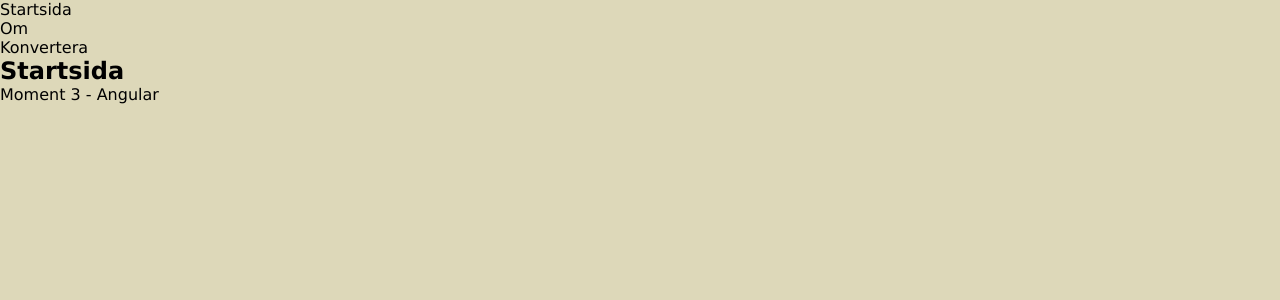
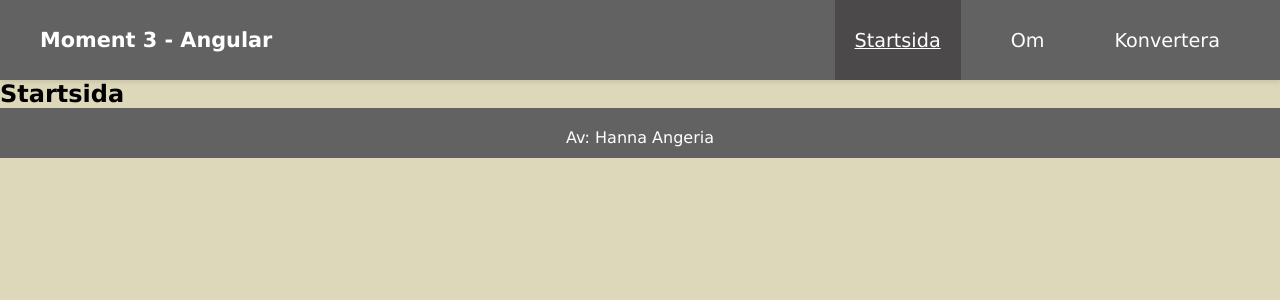
Before and after one commit to haan2402/moment3-typescript, an Angular app: page /home in a window 1280 px wide. Shown: the top 300 px of the page. Built offline with nearby package versions, Linux system fonts and the light colour scheme.

Commit message:
styling för header och footer i komponenter, lagt till active på länkar

```diff
--- a/src/app/app.component.ts
+++ b/src/app/app.component.ts
@@ -1,11 +1,11 @@
 import { Component } from '@angular/core';
-import { RouterLink, RouterOutlet } from '@angular/router';
+import { RouterOutlet } from '@angular/router';
 import { FooterComponent } from './footer/footer.component';
 import { HeaderComponent } from './header/header.component';
 
 @Component({
   selector: 'app-root',
-  imports: [RouterOutlet, RouterLink, HeaderComponent, FooterComponent],
+  imports: [RouterOutlet, HeaderComponent, FooterComponent],
   templateUrl: './app.component.html',
   styleUrl: './app.component.css'
 })
--- a/src/app/footer/footer.component.css
+++ b/src/app/footer/footer.component.css
@@ -0,0 +1,7 @@
+footer{
+    height: 50px;
+    background-color: rgb(99, 98, 98);
+    color: white;
+    text-align: center;
+    padding: 20px;
+}
--- a/src/app/footer/footer.component.html
+++ b/src/app/footer/footer.component.html
@@ -1,3 +1,3 @@
 <footer>
-    <p>Moment 3 - Angular</p>
+    <p>Av: Hanna Angeria</p>
 </footer>
--- a/src/app/header/header.component.css
+++ b/src/app/header/header.component.css
@@ -0,0 +1,54 @@
+.header-nav {
+    height: 80px;
+    background-color: rgb(99, 98, 98);
+    color: white;
+    display: flex;
+    align-items: center;
+    justify-content: space-between;
+    text-align: center;
+    padding: 0 40px;
+    box-shadow: 0 2px 5px rgba(0,0,0, 0.1);
+}
+
+.header-nav h1 {
+    font-size: 1.3em;
+    margin: 0;
+}
+
+.header-nav {
+    height: 100%;
+}
+
+.header-nav ul {
+    list-style: none;
+    display: flex;
+    height: 100%;
+    gap: 30px;
+    margin: 0;
+    padding: 0;
+    width: 100%;
+    align-items: center;
+}
+
+.header-nav li {
+    height: 80px;
+    display: inline-block;
+}
+
+.header-nav a {
+    color: white;
+    display: flex;
+    height: 80px;
+    font-size: 1.2em;
+    text-decoration: none;
+    padding: 0 20px;
+    align-items: center;
+    justify-content: center;
+}
+
+.header-nav a:hover,
+.header-nav .current {
+    text-decoration: underline;
+    background-color: rgb(75, 73, 73);
+    transition: background-color 0.4s ease;
+}
--- a/src/app/header/header.component.html
+++ b/src/app/header/header.component.html
@@ -1,9 +1,10 @@
-<header>
+<header class="header-nav">
+    <h1>Moment 3 - Angular</h1>
     <nav>
         <ul>
-            <li><a routerLink="/">Startsida</a></li>
-            <li><a routerLink="/about">Om</a></li>
-            <li><a routerLink="/convert">Konvertera</a></li>
+            <li><a routerLink="/" routerLinkActive="current">Startsida</a></li>
+            <li><a routerLink="/about" routerLinkActive="current">Om</a></li>
+            <li><a routerLink="/convert" routerLinkActive="current">Konvertera</a></li>
         </ul>
     </nav>
     </header>
--- a/src/app/header/header.component.ts
+++ b/src/app/header/header.component.ts
@@ -1,8 +1,9 @@
 import { Component } from '@angular/core';
+import { RouterLink, RouterLinkActive } from '@angular/router';
 
 @Component({
   selector: 'app-header',
-  imports: [],
+  imports: [RouterLink, RouterLinkActive],
   templateUrl: './header.component.html',
   styleUrl: './header.component.css'
 })
--- a/src/styles.css
+++ b/src/styles.css
@@ -2,6 +2,7 @@
 * {
     margin: 0;
     padding: 0;
+    box-sizing: border-box;
 }
 
 body {
```
